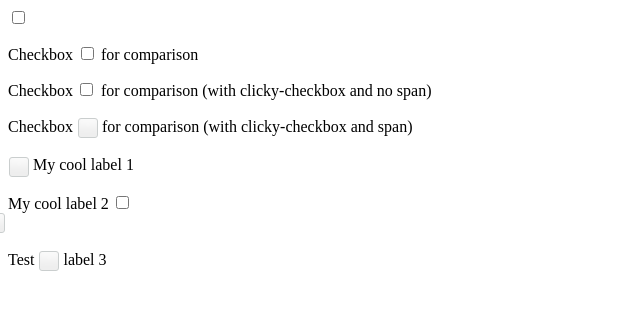
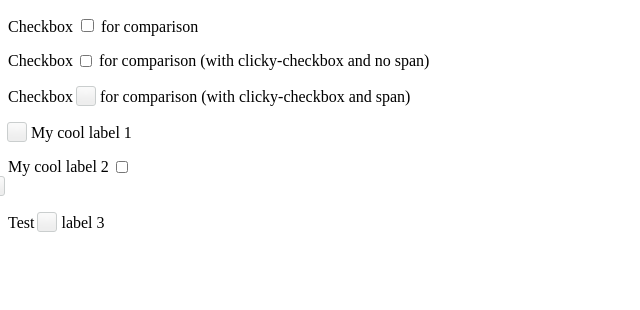
Before and after one commit to bliof/clicky, a plain HTML site: page sample.html in a window 1280 px wide. Shown: the whole page, without its empty margins (0-640 px from the left). Drawn offline with nearby package versions, Linux system fonts and the light colour scheme; files that its build step writes are made by us from their sources.

Commit message:
Make the style for the input fixed and add vertical-align: bottom for the span.

```diff
--- a/clicky.scss
+++ b/clicky.scss
@@ -1,13 +1,16 @@
-.clicky-checkbox {
+label.clicky-checkbox {
     display: inline-block;
 
     input {
-        margin: 3px 0.5ex;
+        margin: 3px;
+        height: 12px;
+        width: 12px;
+        vertical-align: bottom;
 
         & + span {
             margin-left: -23px;
             display: inline-block;
-            vertical-align: middle;
+            vertical-align: bottom;
             padding: 9px;
             line-height: 20px;
 
--- a/sample.html
+++ b/sample.html
@@ -7,8 +7,6 @@
   </head>
 
   <body>
-    <input type="checkbox"/>
-
     <p>
       <label>
         Checkbox
```
